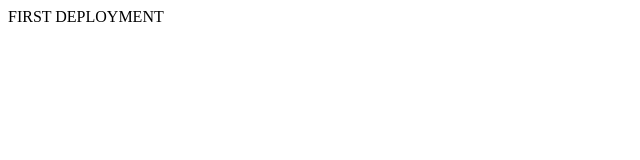
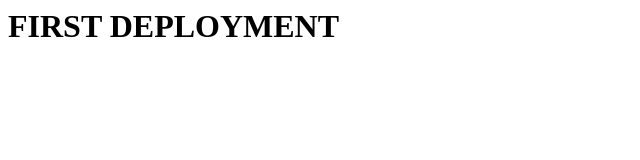
Before and after one commit to mega1508/Firtstpage, a plain HTML site: page index.html in a window 1280 px wide. Shown: the whole page, without its empty margins (0-640 px from the left). Drawn offline with Linux system fonts and the light colour scheme.

Commit message:
Update index.html

```diff
--- a/index.html
+++ b/index.html
@@ -1,6 +1,6 @@
 <HTML>
 <TITLE>BEGIN</TITLE>
 <BODY>
-FIRST DEPLOYMENT
+<h1>FIRST DEPLOYMENT</h1>
 </BODY>
 </HTML>
```
